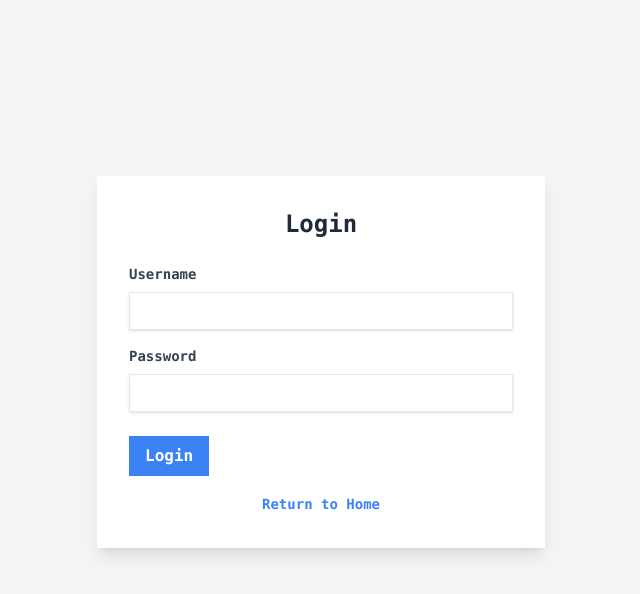
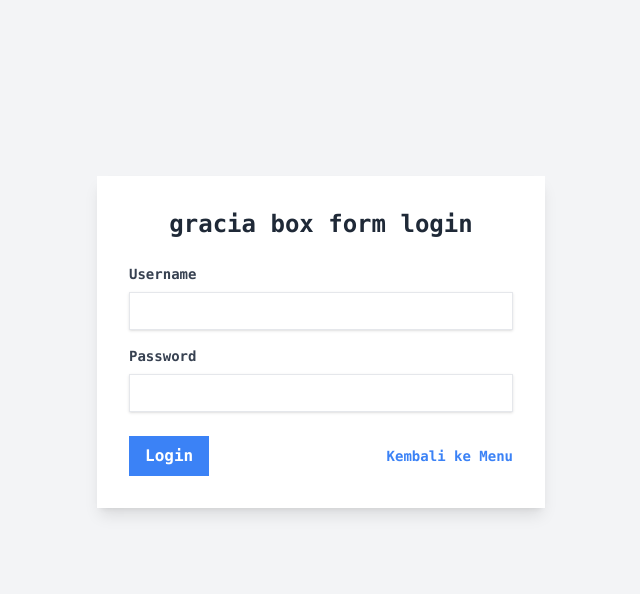
Before and after one commit to myayash/graciabox, a PHP site: page /login.php in a window 1280 px wide. Shown: the top 594 px of the page, without its empty margins (319-959 px from the left). Run offline with PHP 8.4, Linux system fonts and the light colour scheme; some libraries are stand-ins or nearby versions.

Commit message:
login modif

```diff
--- a/login.php
+++ b/login.php
@@ -44,13 +44,13 @@ if ($_SERVER['REQUEST_METHOD'] === 'POST') {
 <head>
     <meta charset="UTF-8">
     <meta name="viewport" content="width=device-width, initial-scale=1.0">
-    <title>Login</title>
+    <title>login</title>
     <script src="https://cdn.tailwindcss.com"></script>
     <script src="scripts.js"></script>
 </head>
 <body class="bg-gray-100 text-gray-900 pt-24 px-8 pb-8 font-mono">
     <div class="bg-white p-8 shadow-lg w-full max-w-md mx-auto mt-20">
-        <h3 class="text-2xl font-bold mb-6 text-gray-800 text-center">Login</h3>
+        <h3 class="text-2xl font-bold mb-6 text-gray-800 text-center">gracia box form login</h3>
         <?php if ($error): ?>
             <div class="bg-red-100 border border-red-400 text-red-700 px-4 py-3 relative mb-4"><?php echo $error; ?></div>
         <?php endif; ?>
@@ -65,11 +65,9 @@ if ($_SERVER['REQUEST_METHOD'] === 'POST') {
             </div>
             <div class="flex items-center justify-between">
                 <button type="submit" class="bg-blue-500 hover:bg-blue-700 text-white font-bold py-2 px-4 focus:outline-none focus:shadow-outline">Login</button>
+                <a href="index.php" class="inline-block align-baseline font-bold text-sm text-blue-500 hover:text-blue-800">Kembali ke Menu</a>
             </div>
         </form>
-        <div class="mt-4 text-center">
-            <a href="index.php" class="inline-block align-baseline font-bold text-sm text-blue-500 hover:text-blue-800">Return to Home</a>
-        </div>
     </div>
 </body>
 </html>
```
